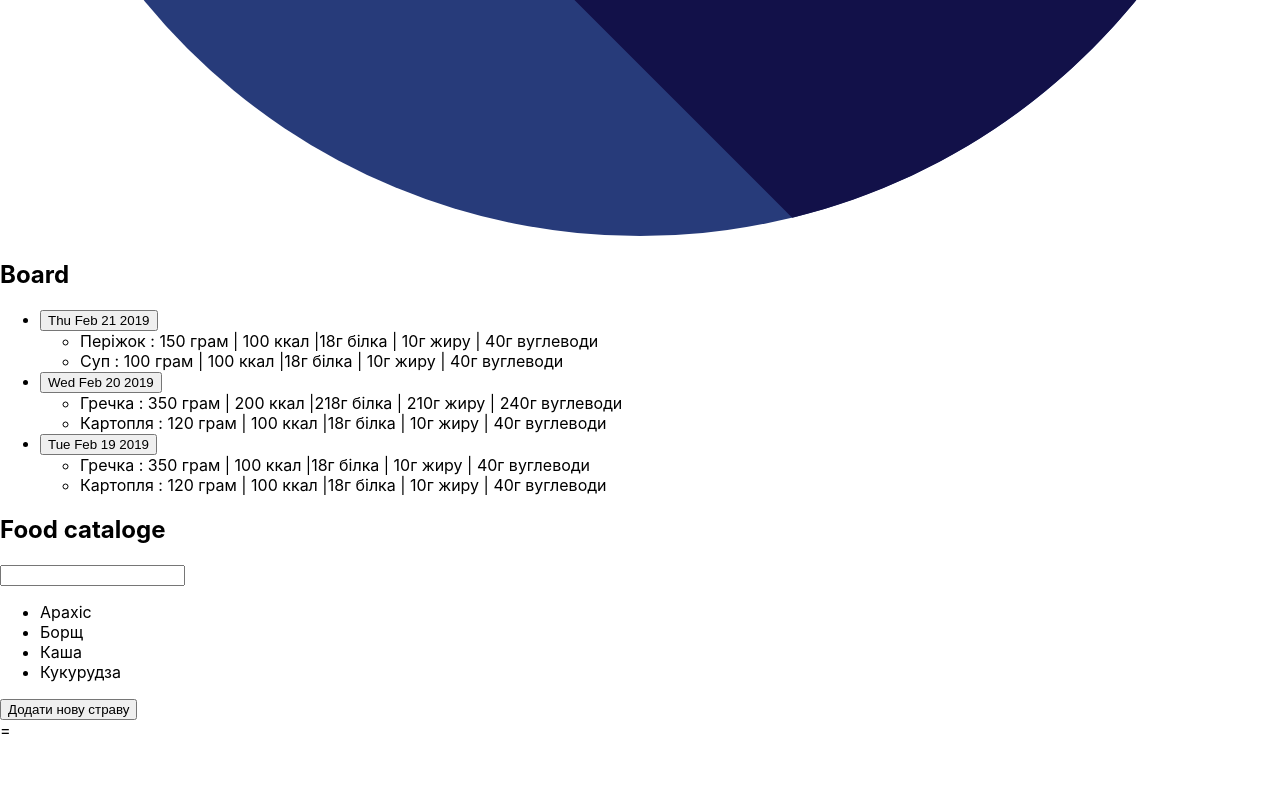
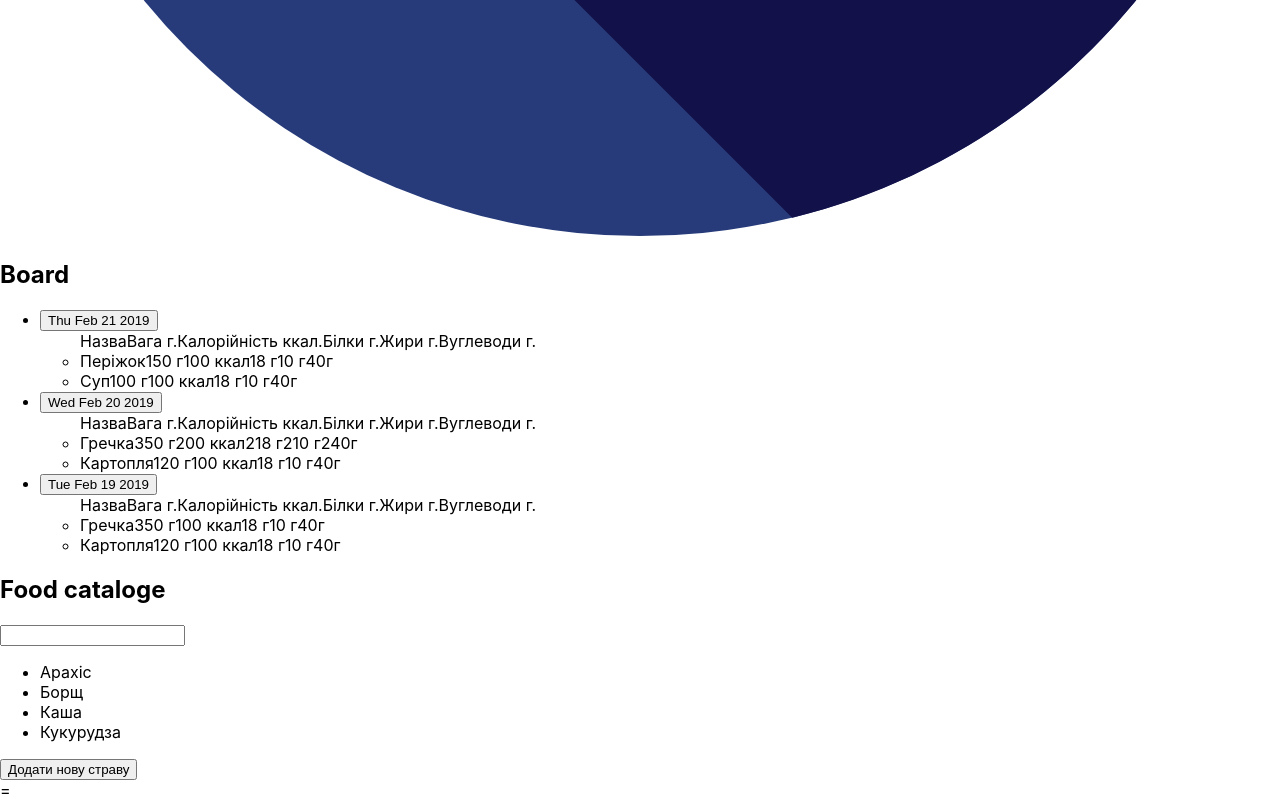
Before and after one commit to ChorniyIgor/FoodDiary, a React app: page / in a window 1280 px wide. Shown: the part 1044-1844 px from the top of the page. Before the commit the page ends 1784 px from the top, so only its background shows below. Built offline with nearby package versions, Linux system fonts and the light colour scheme; the HTML template or start-up script is replaced by a standard one.

Commit message:
fix bugs with LabelInput, create clean Input

```diff
--- a/src/UI/InputLabel/InputLabel.js
+++ b/src/UI/Input/Input.js
@@ -1,11 +1,12 @@
 import React from "react";
-import classes from "./InputLabel.css";
+import classes from "./Input.css";
 
 const Input = props => {
+  const inputType = props.inputType || "text";
   return (
     <label className={classes.Input}>
       <p>{props.labelText}</p>
-      {props.children}
+      <input type={inputType} autoFocus ref={props.inputRefer} />
     </label>
   );
 };
--- a/src/components/DiaryDayItem/DiaryDayItem.css
+++ b/src/components/DiaryDayItem/DiaryDayItem.css
@@ -45,3 +45,36 @@
   overflow: hidden;
   transition: all 0.5s ease-in;
 }
+
+.ListTable {
+  display: flex;
+}
+
+.ListTable span {
+  flex-basis: 15%;
+  min-width: 15%;
+  box-sizing: border-box;
+  padding-left: 3px;
+  padding-right: 3px;
+  vertical-align: baseline;
+}
+
+.ListTable span:last-child {
+  flex-basis: 10%;
+  min-width: 10%;
+}
+
+.ListTable span:nth-child(2n) {
+  background: rgba(255, 255, 255, 0.4);
+}
+
+.ListTableHeader {
+  background: #54c7fc;
+  color: white;
+  font-size: 14px;
+}
+
+.ListTableHeader span {
+  padding-top: 10px;
+  padding-bottom: 2px;
+}
--- a/src/components/DiaryDayItem/DiaryDayItem.js
+++ b/src/components/DiaryDayItem/DiaryDayItem.js
@@ -18,8 +18,17 @@ class DiaryItem extends React.Component {
     this.state.showDishesList ? cls.push(styles.DishListOpen) : cls.push(styles.DishListHide);
     return (
       <ul className={cls.join(" ")}>
+        <div className={[styles.ListTable, styles.ListTableHeader].join(" ")}>
+          <span>Назва</span>
+          <span>Вага г.</span>
+          <span>Калорійність ккал.</span>
+          <span>Білки г.</span>
+          <span>Жири г.</span>
+          <span>Вуглеводи г.</span>
+          <span />
+        </div>
         {dishes.map((dish, i) => {
-          return <DishesListItem dish={dish} key={i} />;
+          return <DishesListItem styles={styles.ListTable} dish={dish} key={i} />;
         })}
       </ul>
     );
--- a/src/containers/FoodCatalog/AddDishModal/AddDishModal.js
+++ b/src/containers/FoodCatalog/AddDishModal/AddDishModal.js
@@ -3,7 +3,7 @@ import Modal from "../../../hoc/Modal/Modal";
 import { connect } from "react-redux";
 import { openModal, closeModal } from "../../../redux/actions/modalActionCreators";
 import { AddUserDish, FoodCatalogUpdate } from "../../../redux/actions/foodCatalogActionCreators";
-import InputLabel from "../../../UI/InputLabel/InputLabel";
+import Input from "../../../UI/Input/Input";
 
 const AddDishModal = props => {
   const inputNameRef = React.createRef();
@@ -13,12 +13,6 @@ const AddDishModal = props => {
   const inputCarbohydratesRef = React.createRef();
 
   const addUserDish = () => {
-    /*Арахіс: {
-      kkal: 100,
-      proteins: 18,
-      fats: 10,
-      carbohydrates: 40
-    },*/
     const dishName = inputNameRef.current.value;
 
     const kkal = inputCaloriesRef.current.value;
@@ -40,21 +34,11 @@ const AddDishModal = props => {
   return props.show ? (
     <Modal onClose={props.modalClose}>
       <h1>Додати нову страву</h1>
-      <InputLabel labelText="Назва страви">
-        <input type="text" autoFocus ref={inputNameRef} />
-      </InputLabel>
-      <InputLabel labelText="Калорійність">
-        <input type="text" ref={inputCaloriesRef} />
-      </InputLabel>
-      <InputLabel labelText="Білки">
-        <input type="text" ref={inputProteinsRef} />
-      </InputLabel>
-      <InputLabel labelText="Жири">
-        <input type="text" ref={inputFatsRef} />
-      </InputLabel>
-      <InputLabel labelText="Вуглеводи">
-        <input type="text" ref={inputCarbohydratesRef} />
-      </InputLabel>
+      <Input labelText="Назва страви" inputRefer={inputNameRef} />
+      <Input labelText="Калорійність" inputRefer={inputCaloriesRef} inputType="number" />
+      <Input labelText="Білки" inputRefer={inputProteinsRef} inputType="number" />
+      <Input labelText="Жири" inputRefer={inputFatsRef} inputType="number" />
+      <Input labelText="Вуглеводи" inputRefer={inputCarbohydratesRef} inputType="number" />
 
       <button onClick={addUserDish}>Зберегти</button>
       <button onClick={props.modalClose}>Закрити</button>
--- a/src/containers/FoodCatalog/AddToDiaryBoardModal/AddToDiaryBoardModal.js
+++ b/src/containers/FoodCatalog/AddToDiaryBoardModal/AddToDiaryBoardModal.js
@@ -4,7 +4,7 @@ import Modal from "../../../hoc/Modal/Modal";
 import { connect } from "react-redux";
 import { openModal, closeModal } from "../../../redux/actions/modalActionCreators";
 import { addDishToDiary } from "../../../redux/actions/foodDiaryActionCreators";
-import LabelInput from "../../../UI/InputLabel/InputLabel";
+import Input from "../../../UI/Input/Input";
 
 const AddDishToDiaryBoardModal = props => {
   const inputWeight = React.createRef();
@@ -25,9 +25,7 @@ const AddDishToDiaryBoardModal = props => {
         <p>Жири: {props.dishProps.fats}</p>
         <p>Вуглеводи: {props.dishProps.carbohydrates}</p>
       </div>
-      <LabelInput labelText="Кількість у граммах">
-        <input type="text" autoFocus ref={inputWeight} />
-      </LabelInput>
+      <Input labelText="Кількість у граммах" inputRefer={inputWeight} inputType="number" />
       <button onClick={onAddDishDiaryClickHendler}>Додати у щоденник</button>
     </Modal>
   ) : null;
--- a/src/containers/MainDiaryBoard/DishesListItem/DishesListItem.css
+++ b/src/containers/MainDiaryBoard/DishesListItem/DishesListItem.css
@@ -1,4 +1,18 @@
 .DishItem {
   border-bottom: 1px solid #ccc;
+  padding: 0;
+}
+
+.ItemСolumn span {
   padding: 5px 0;
 }
+
+.ItemСolumn:nth-child(2n + 1) {
+  background: rgba(0, 0, 0, 0.3);
+  color: white;
+}
+
+.ItemСolumn:nth-child(2n) {
+  background: rgba(0, 0, 0, 0.2);
+  color: rgba(0, 0, 0);
+}
--- a/src/containers/MainDiaryBoard/DishesListItem/DishesListItem.js
+++ b/src/containers/MainDiaryBoard/DishesListItem/DishesListItem.js
@@ -2,10 +2,18 @@ import React from "react";
 import styles from "./DishesListItem.css";
 
 const DishesListItem = props => {
+  const cls = [styles.DishItem, styles.ItemСolumn];
   return (
-    <li className={styles.DishItem}>
-      {props.dish.dishName} : {props.dish.dishWeight} грам | {props.dish.kkal} ккал |
-      {props.dish.proteins}г білка | {props.dish.fats}г жиру | {props.dish.carbohydrates}г вуглеводи
+    <li className={cls.join(" ")}>
+      <div className={props.styles}>
+        <span>{props.dish.dishName}</span>
+        <span>{props.dish.dishWeight} г</span>
+        <span>{props.dish.kkal} ккал</span>
+        <span>{props.dish.proteins} г</span>
+        <span>{props.dish.fats} г</span>
+        <span>{props.dish.carbohydrates}г</span>
+        <span />
+      </div>
     </li>
   );
 };
--- a/src/containers/MainDiaryBoard/MainDiaryBoard.js
+++ b/src/containers/MainDiaryBoard/MainDiaryBoard.js
@@ -4,12 +4,16 @@ import DiaryDayItem from "../../components/DiaryDayItem/DiaryDayItem";
 import styles from "./MainDiaryBoard.css";
 
 const MainBoard = props => {
-  console.log(props.foodDiary);
+  function getDayHeaders(foodDiary) {
+    return Object.keys(foodDiary).sort((a, b) => {
+      return new Date(b) - new Date(a);
+    });
+  }
   return (
     <section>
       <h2>Board</h2>
       <ul className={styles.DiaryBoardList}>
-        {Object.keys(props.foodDiary).map((key, index) => {
+        {getDayHeaders(props.foodDiary).map((key, index) => {
           const diaryList = props.foodDiary[key];
           return <DiaryDayItem key={index} foodList={diaryList.dishes} dateOfList={key} />;
         })}
```
Also changed, not shown: src/UI/Input/Input.css (renamed from src/UI/InputLabel/InputLabel.css).
